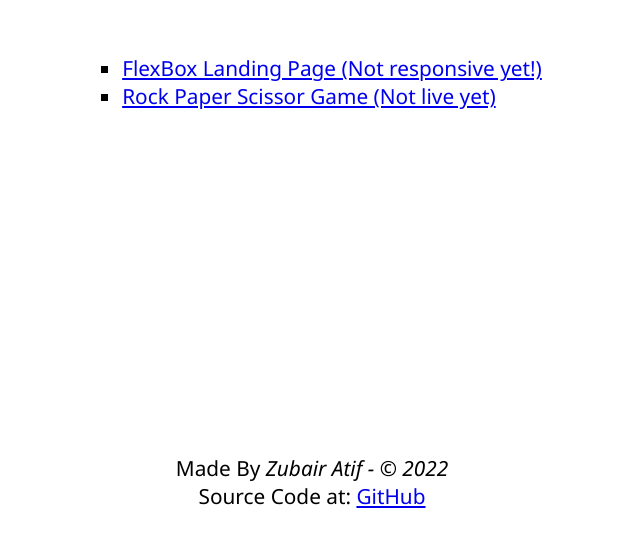
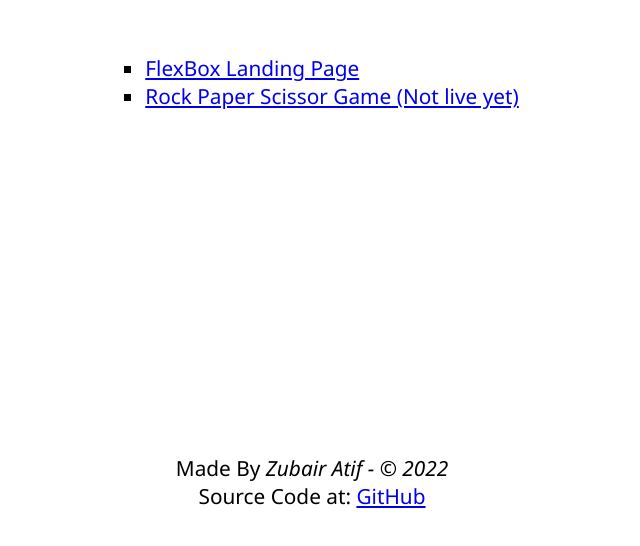
Before and after one commit to zubairatif/top-projects, a plain HTML site: page index.html in a window 1280 px wide. Shown: the part 136-682 px from the top of the page, without its empty margins (328-968 px from the left). Drawn offline with Linux system fonts and the light colour scheme.

Commit message:
renamed and fixed links of main file

```diff
--- a/index.html
+++ b/index.html
@@ -31,12 +31,14 @@
     <main>
       <ul>
         <li>
-          <a href="/top-projects/01_landingPage/index.html" class="projectLinks"
-            >FlexBox Landing Page (Not responsive yet!)</a
+          <a
+            href="/top-projects/01-landing-page/index.html"
+            class="projectLinks"
+            >FlexBox Landing Page</a
           >
         </li>
         <li>
-          <a href="/top-projects/02_rPS/index.html" class="projectLinks"
+          <a href="/top-projects/02-rps/index.html" class="projectLinks"
             >Rock Paper Scissor Game (Not live yet)</a
           >
         </li>
```
Also changed, not shown: 01-landing-page/index.html (renamed from 01_landingPage/index.html, +2 -2 lines), 01-landing-page/man-coding.png (renamed from 01_landingPage/man-coding.png), 01-landing-page/style.css (renamed from 01_landingPage/style.css), 02-rps/index.html (renamed from 02_rPS/index.html), 02-rps/script.js (added), 02-rps/style.css (added).
